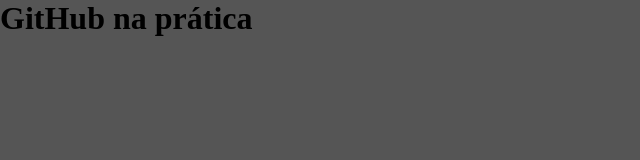
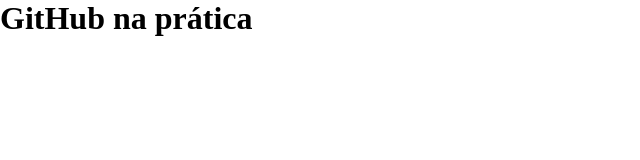
Before and after one commit to maltosu/git_vscode_github, a plain HTML site: page index.html in a window 1280 px wide. Shown: the whole page, without its empty margins (0-640 px from the left). Drawn offline with Linux system fonts and the light colour scheme.

Commit message:
Update style.css
Changin collor Lipox The Gamer

```diff
--- a/style.css
+++ b/style.css
@@ -5,5 +5,5 @@
 }
 
 body {
-    background: #555555;
+    background: #fff;
 }
```
